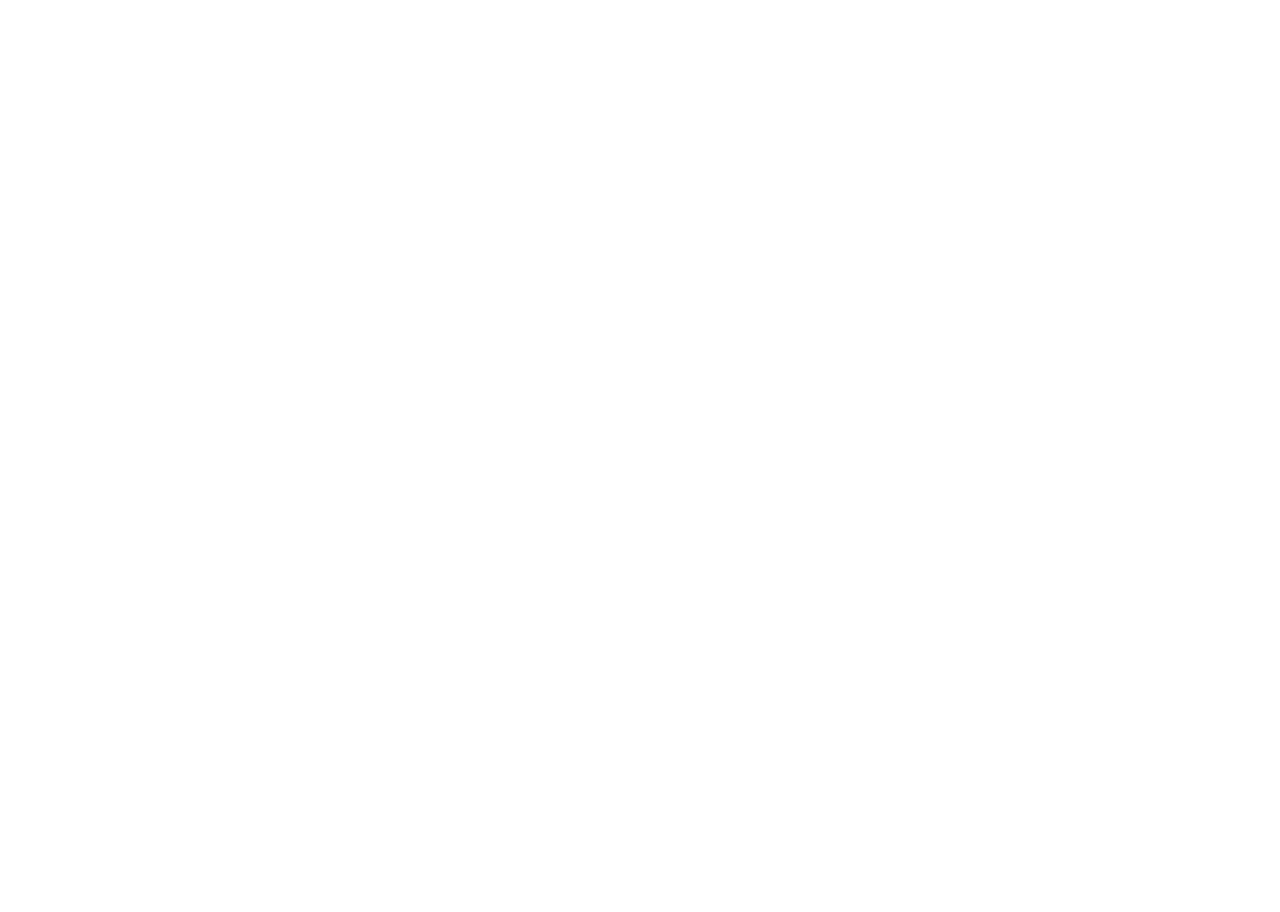
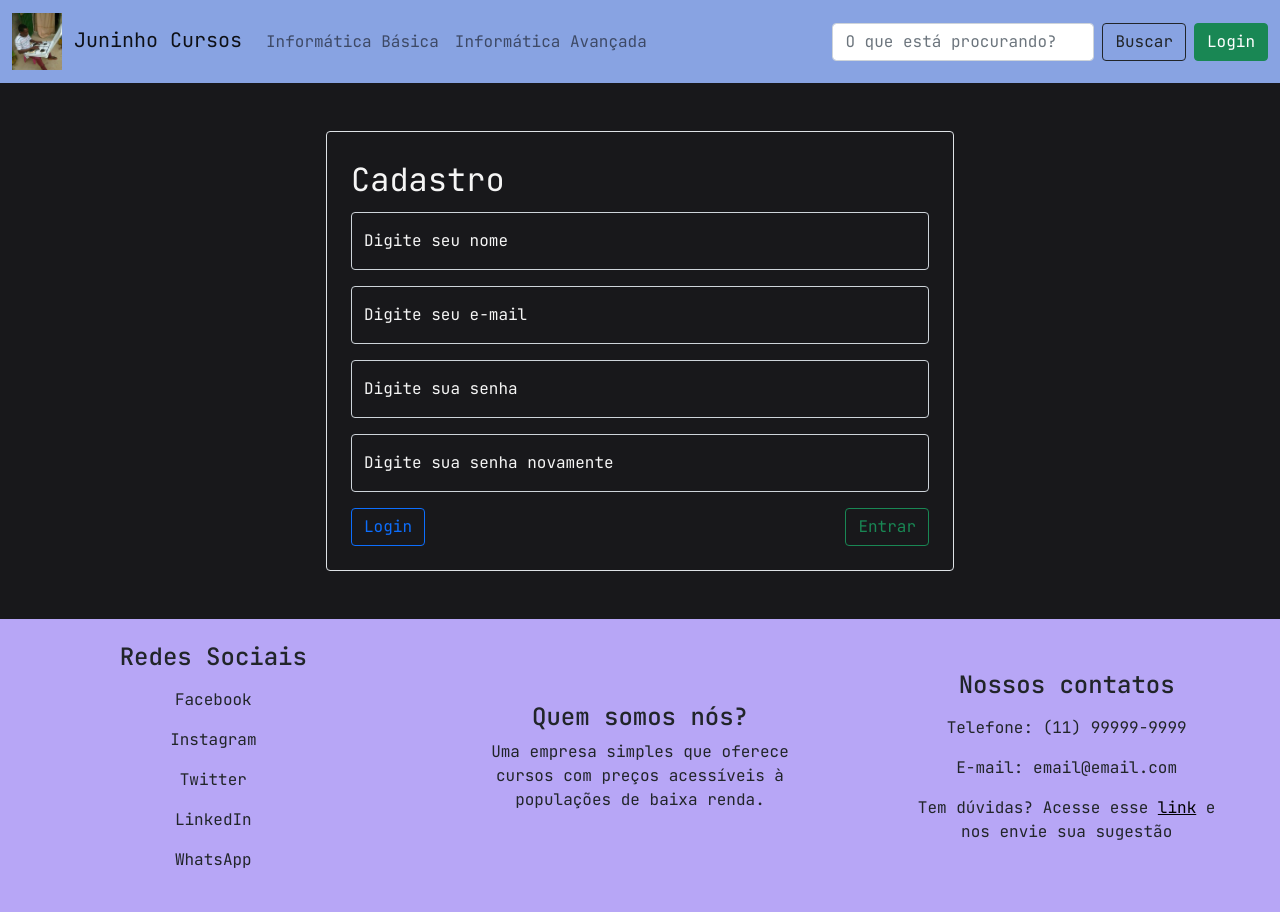
Before and after one commit to luizpaulo2005/avaliacao_final_laec, a plain HTML site: page pages/cadastro.html in a window 1280 px wide. Before the commit the page ends 800 px from the top, so only its background shows below. Drawn offline with nearby package versions, Linux system fonts and the light colour scheme.

Commit message:
cadastro page

```diff
--- a/pages/cadastro.html
+++ b/pages/cadastro.html
@@ -3,8 +3,94 @@
 <head>
     <meta charset="UTF-8">
     <title>Cadastro</title>
+    <meta http-equiv="X-UA-Compatible" content="IE=edge">
+    <meta name="viewport" content="width=device-width, initial-scale=1.0">
+    <link rel="stylesheet" href="../styles/style.css">
+    <link href="https://cdn.jsdelivr.net/npm/bootstrap@5.0.2/dist/css/bootstrap.min.css" rel="stylesheet"
+          integrity="sha384-EVSTQN3/azprG1Anm3QDgpJLIm9Nao0Yz1ztcQTwFspd3yD65VohhpuuCOmLASjC" crossorigin="anonymous">
+    <script src="https://cdn.jsdelivr.net/npm/bootstrap@5.0.2/dist/js/bootstrap.bundle.min.js"
+            integrity="sha384-MrcW6ZMFYlzcLA8Nl+NtUVF0sA7MsXsP1UyJoMp4YLEuNSfAP+JcXn/tWtIaxVXM"
+            crossorigin="anonymous"></script>
 </head>
-<body>
+<body class="container-fluid p-0">
+<header>
+    <nav class="navbar navbar-expand-lg navbar-light header-bg">
+        <div class="container-fluid">
+            <a class="navbar-brand" href="../index.html">
+                <img src="../img/logo.png" class="img-logo img-fluid d-inline-block"/>
+                Juninho Cursos
+            </a>
+            <button class="navbar-toggler" type="button" data-bs-toggle="collapse"
+                    data-bs-target="#navbarSupportedContent" aria-controls="navbarSupportedContent"
+                    aria-expanded="false" aria-label="Toggle navigation">
+                <span class="navbar-toggler-icon"></span>
+            </button>
+            <div class="collapse navbar-collapse" id="navbarSupportedContent">
+                <ul class="navbar-nav me-auto mb-2 mb-lg-0">
+                    <li class="nav-item">
+                        <a class="nav-link" href="../pages/basic_info.html">Informática Básica</a>
+                    </li>
+                    <li class="nav-item">
+                        <a class="nav-link" href="../pages/advance_info.html">Informática Avançada</a>
+                    </li>
+                </ul>
+                <form class="d-flex gap-2">
+                    <input class="form-control" type="search" placeholder="O que está procurando?" aria-label="Search">
+                    <button class="btn btn-outline-dark" type="submit">Buscar</button>
+                    <a href="./login.html" class="btn btn-success">Login</a>
+                </form>
+            </div>
+        </div>
+    </nav>
+</header>
 
+<main class="container-fluid py-5 d-flex justify-content-center">
+    <form class="col-12 col-md-9 col-lg-6 forms">
+        <fieldset class="border rounded p-4 d-flex flex-column">
+            <legend class="fs-2">Cadastro</legend>
+            <div class="form-floating mb-3">
+                <input type="text" class="form-control" id="name_input" placeholder="name@example.com">
+                <label for="name_input">Digite seu nome</label>
+            </div>
+            <div class="form-floating mb-3">
+                <input type="email" class="form-control" id="email_input" placeholder="name@example.com">
+                <label for="email_input">Digite seu e-mail</label>
+            </div>
+            <div class="form-floating mb-3">
+                <input type="password" class="form-control" id="password_input" placeholder="Password">
+                <label for="password_input">Digite sua senha</label>
+            </div>
+            <div class="form-floating mb-3">
+                <input type="password" class="form-control" id="password_input1" placeholder="Password">
+                <label for="password_input1">Digite sua senha novamente</label>
+            </div>
+            <div class="d-flex justify-content-between">
+                <a href="./login.html" class="btn btn-outline-primary">Login</a>
+                <button class="btn btn-outline-success">Entrar</button>
+            </div>
+        </fieldset>
+    </form>
+</main>
+
+<footer class="d-flex flex-row footer-bg justify-content-around flex-wrap p-4 redes-sociais gap-5" >
+    <div class="d-flex flex-column justify-content-center text-center col-12 col-md-6 col-lg-3">
+        <h4>Redes Sociais</h4>
+        <p class="mt-2">Facebook</p>
+        <p>Instagram</p>
+        <p>Twitter</p>
+        <p>LinkedIn</p>
+        <p>WhatsApp</p>
+    </div>
+    <div class="d-flex flex-column justify-content-center text-center col-12 col-md-6 col-lg-3">
+        <h4>Quem somos nós?</h4>
+        <p>Uma empresa simples que oferece cursos com preços acessíveis à populações de baixa renda.</p>
+    </div>
+    <div class="d-flex flex-column justify-content-center text-center col-12 col-md-6 col-lg-3">
+        <h4>Nossos contatos</h4>
+        <p class="mt-2">Telefone: (11) 99999-9999</p>
+        <p>E-mail: email@email.com</p>
+        <p>Tem dúvidas? Acesse esse <a href="./duvidas.html" class="underline link-color">link</a> e nos envie sua sugestão</p>
+    </div>
+</footer>
 </body>
 </html>
```
